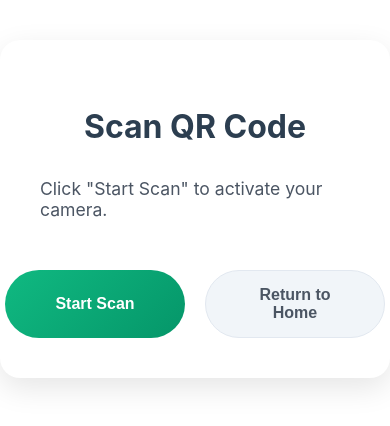
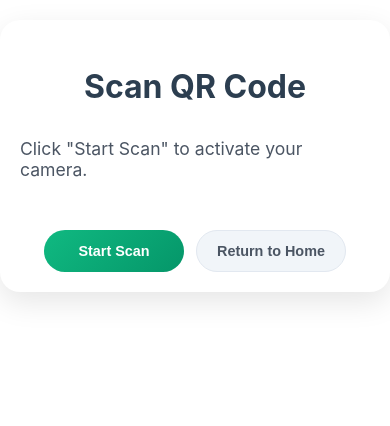
Before and after one commit to sharifislamenv/greenfieldscanwin, a React (Create React App) app in the folder frontend/: page /start-scan in a window 390 px wide. Shown: the top 426 px of the page. Built offline with nearby package versions, Linux system fonts and the light colour scheme; no server answers.

Commit message:
Feat: Replace scanner library with react-qr-reader

```diff
--- a/frontend/src/components/QRCodeScanner.css
+++ b/frontend/src/components/QRCodeScanner.css
@@ -25,7 +25,6 @@
   margin-bottom: 30px;
 }
 
-/* This wrapper contains the camera feed */
 .scanner-view-wrapper {
   width: 100%;
   max-width: 450px;
@@ -43,17 +42,18 @@
   left: 0;
   width: 100%;
   height: 100%;
-  box-shadow: inset 0 0 0 5px rgba(239, 68, 68, 0.7); /* Red viewfinder */
+  box-shadow: inset 0 0 0 5px rgba(239, 68, 68, 0.7);
   border-radius: 12px;
+  pointer-events: none;
 }
 
-/* --- NEW: Styles for the action buttons --- */
 .scanner-actions {
   display: flex;
   justify-content: center;
   gap: 20px;
   margin-top: 20px;
   width: 100%;
+  flex-wrap: wrap;
 }
 
 .action-button {
@@ -72,6 +72,11 @@
   box-shadow: 0 5px 15px rgba(0, 0, 0, 0.15);
 }
 
+.action-button:focus {
+  outline: 2px solid #3b82f6;
+  outline-offset: 2px;
+}
+
 .action-button.primary {
   background: linear-gradient(135deg, #10b981 0%, #059669 100%);
   color: white;
@@ -82,3 +87,50 @@
   color: #4b5563;
   border: 1px solid #e2e8f0;
 }
+
+.action-button:disabled {
+  opacity: 0.7;
+  cursor: not-allowed;
+}
+
+.scanner-loading {
+  display: flex;
+  flex-direction: column;
+  align-items: center;
+  gap: 15px;
+  padding: 30px;
+}
+
+.loading-spinner {
+  width: 50px;
+  height: 50px;
+  border: 5px solid #e2e8f0;
+  border-top-color: #10b981;
+  border-radius: 50%;
+  animation: spin 1s linear infinite;
+}
+
+@keyframes spin {
+  to { transform: rotate(360deg); }
+}
+
+@media (max-width: 600px) {
+  .scanner-page-container {
+    padding: 20px;
+    margin: 20px auto;
+  }
+
+  .scanner-view-wrapper {
+    max-width: 100%;
+  }
+
+  .action-button {
+    padding: 12px 20px;
+    min-width: 140px;
+    font-size: 0.9rem;
+  }
+
+  .scanner-actions {
+    gap: 12px;
+  }
+}
--- a/frontend/src/components/QRCodeScanner.jsx
+++ b/frontend/src/components/QRCodeScanner.jsx
@@ -1,6 +1,6 @@
 /* D:\MyProjects\greenfield-scanwin\frontend\src\components\QRCodeScanner.jsx */
 
-import React, { useState } from 'react';
+import React, { useState, useEffect } from 'react';
 import { Scanner } from '@yudiel/react-qr-scanner';
 import { useNavigate } from 'react-router-dom';
 import './QRCodeScanner.css';
@@ -8,34 +8,65 @@ import './QRCodeScanner.css';
 const QRCodeScanner = () => {
   const navigate = useNavigate();
   const [isScannerActive, setIsScannerActive] = useState(false);
+  const [hasFlash, setHasFlash] = useState(false);
+  const [isLoading, setIsLoading] = useState(false);
+  const [scanHistory, setScanHistory] = useState([]);
 
   const handleScanResult = (scannedText) => {
     if (scannedText) {
+      // Provide haptic feedback if available
+      if ('vibrate' in navigator) {
+        navigator.vibrate(100);
+      }
+
       console.log(`Scan successful, raw text: ${scannedText}`);
-      setIsScannerActive(false); // Turn off scanner after a successful scan
+      setIsScannerActive(false);
+      setScanHistory(prev => [...prev, {
+        text: scannedText,
+        timestamp: new Date().toISOString()
+      }]);
 
       try {
         const urlObject = new URL(scannedText);
         const dataParam = urlObject.searchParams.get('d');
 
         if (dataParam) {
-          navigate(`/scan?d=${dataParam}`); // Navigate to the validation page
+          navigate(`/scan?d=${dataParam}`);
         } else {
           alert("This does not appear to be a valid Greenfield QR Code.");
-          navigate('/'); // Go home on invalid code
+          navigate('/');
         }
       } catch (e) {
         console.error("Scanned content is not a valid URL:", e);
         alert("Scanned code is not a valid URL.");
-        navigate('/'); // Go home on invalid code
+        navigate('/');
       }
     }
   };
 
   const handleScanError = (error) => {
-    // Log the entire error object for detailed debugging if needed
     console.error("Scanner Error Object:", error);
+    setIsScannerActive(false);
+    setIsLoading(false);
+
+    let errorMessage = "Scanning failed. Please try again.";
+    if (error.name === 'NotAllowedError') {
+      errorMessage = "Camera access denied. Please enable camera permissions.";
+    } else if (error.name === 'NotFoundError') {
+      errorMessage = "No camera found on this device.";
+    }
+
+    alert(errorMessage);
   };
+
+  useEffect(() => {
+    return () => {
+      // Cleanup when component unmounts
+      if (isScannerActive) {
+        setIsScannerActive(false);
+      }
+    };
+  }, [isScannerActive]);
 
   return (
     <div className="scanner-page-container">
@@ -45,13 +76,19 @@ const QRCodeScanner = () => {
         <p>Click "Start Scan" to activate your camera.</p>
       )}
 
-      {isScannerActive && (
+      {isScannerActive && isLoading && (
+        <div className="scanner-loading">
+          <div className="loading-spinner"></div>
+          <p>Initializing camera...</p>
+        </div>
+      )}
+
+      {isScannerActive && !isLoading && (
         <div className="scanner-view-wrapper">
           <Scanner
             onResult={(text) => handleScanResult(text)}
             onError={handleScanError}
-
-            // --- MERGED AND FINALIZED PROPS ---
+            torch={hasFlash}
             constraints={{
               facingMode: 'environment',
               width: { min: 640, ideal: 1280, max: 1920 },
@@ -59,26 +96,46 @@ const QRCodeScanner = () => {
             }}
             components={{
               audio: false,
-              tracker: false, // Disable default tracker to use our CSS viewfinder
+              tracker: false,
             }}
             styles={{
               container: {
                 borderRadius: '16px'
               }
             }}
-            // ------------------------------------
+            onStart={() => setIsLoading(false)}
           />
           <div className="scanner-viewfinder"></div>
         </div>
       )}
 
       <div className="scanner-actions">
-        {!isScannerActive && (
-            <button className="action-button primary" onClick={() => setIsScannerActive(true)}>
-              Start Scan
-            </button>
+        {!isScannerActive ? (
+          <button
+            className="action-button primary"
+            onClick={() => {
+              setIsScannerActive(true);
+              setIsLoading(true);
+            }}
+            aria-label="Start QR code scanning"
+          >
+            Start Scan
+          </button>
+        ) : (
+          <button
+            className="action-button"
+            onClick={() => setHasFlash(!hasFlash)}
+            disabled={isLoading}
+          >
+            {hasFlash ? 'Turn Off Flash' : 'Turn On Flash'}
+          </button>
         )}
-        <button className="action-button secondary" onClick={() => navigate('/')}>
+
+        <button
+          className="action-button secondary"
+          onClick={() => navigate('/')}
+          aria-label="Return to home page"
+        >
           Return to Home
         </button>
       </div>
```
